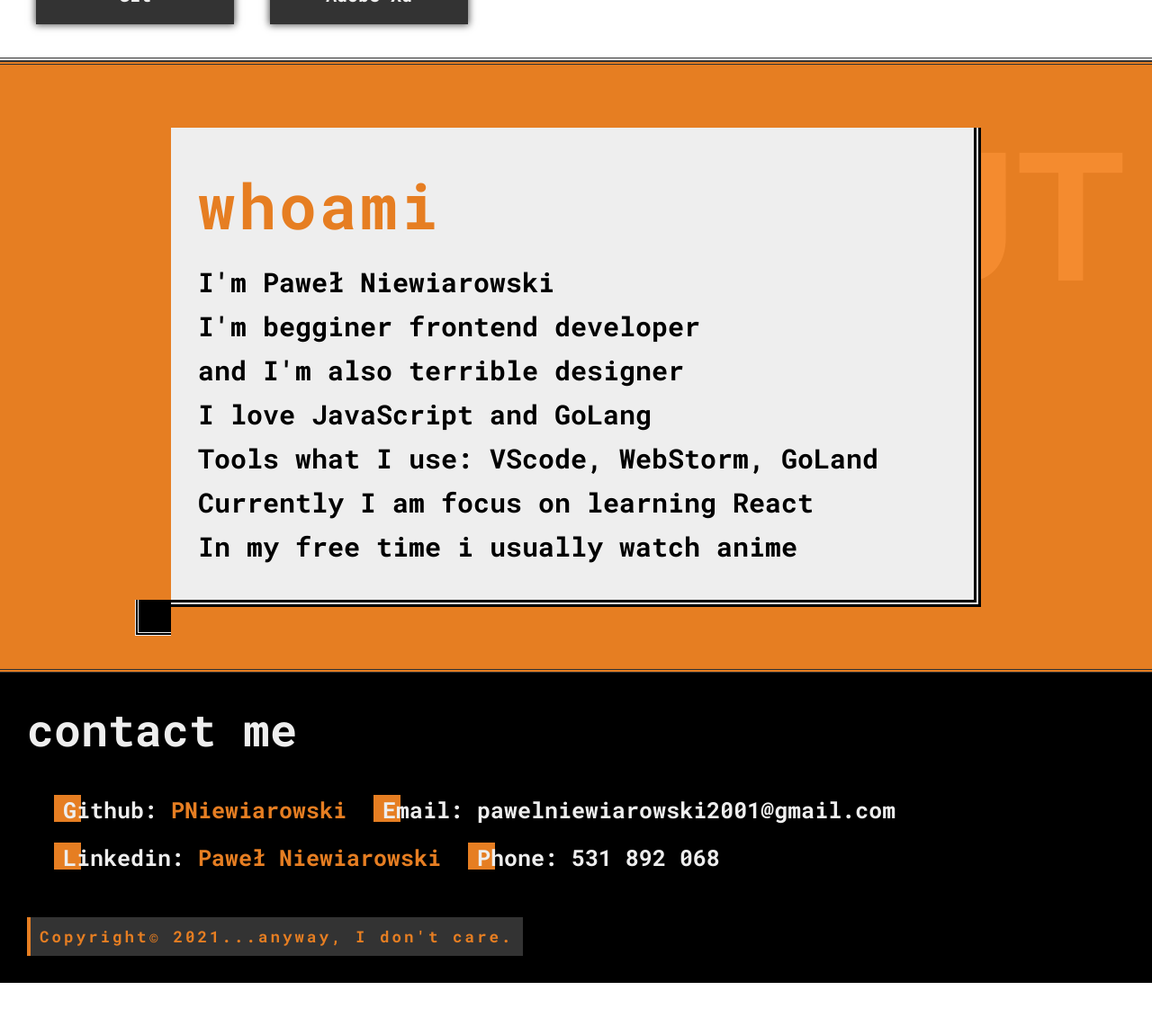
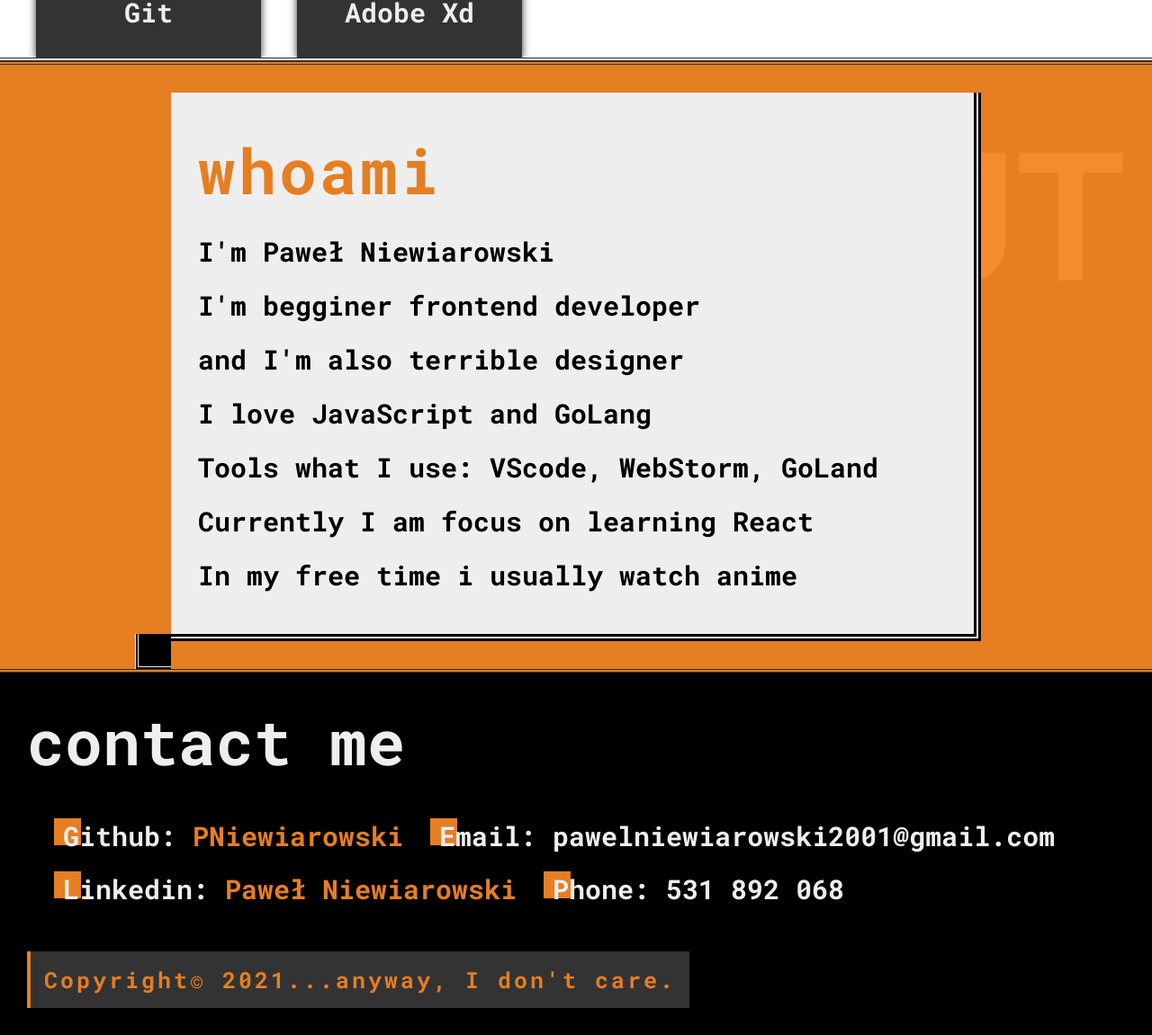
Before and after one commit to pniewiarowski/portfolio-website, a website built with webpack: page src/index.html in a window 1280 px wide. Shown: the part 2052-3203 px from the top of the page at 90% size. Before the commit the page ends 3145 px from the top, so only its background shows below. Built offline with nearby package versions, Linux system fonts and the light colour scheme; files whose address does not match are found by name.

Commit message:
Change font sizes

```diff
--- a/src/styles/elements/_about.scss
+++ b/src/styles/elements/_about.scss
@@ -45,6 +45,7 @@
     &__item {
         font-size: 3rem;
         font-weight: 700;
+        line-height: 5rem;
         margin: 1rem 0;
         color: var(--color-darkest);
         position: relative;
--- a/src/styles/elements/_footer.scss
+++ b/src/styles/elements/_footer.scss
@@ -4,7 +4,7 @@
   padding: 3rem;
 
   &__heading {
-    font-size: 5rem;
+    font-size: 7rem;
     color: var(--color-light);
   }
 
@@ -15,17 +15,13 @@
   }
 
   &__item {
-    font-size: 2rem;
+    font-size: 3rem;
     font-weight: 700;
     margin: 1rem;
     margin-right: 3rem;
     color: var(--color-light);
     position: relative;
     z-index: 1;
-
-    @media screen and (min-width: 540px) {
-      font-size: 2.5rem;
-    }
 
     &::after {
       content: "";
@@ -46,8 +42,8 @@
   &__copyright {
     display: inline-block;
     margin-top: 1rem;
-    padding: 1rem;
-    font-size: 1.75rem;
+    padding: 1.5rem;
+    font-size: 2.5rem;
     font-weight: 700;
     letter-spacing: 3px;
     color: var(--color-accent);
--- a/src/styles/elements/_skill.scss
+++ b/src/styles/elements/_skill.scss
@@ -1,6 +1,9 @@
 .skill {
     padding: 2rem;
     margin: 2rem;
+    width: 25rem;
+    height: 25rem;
+
     display: inline-block;
     background-color: var(--color-dark);
     box-shadow: var(--shadow);
@@ -26,7 +29,7 @@
     }
 
     &__name {
-        font-size: 2rem;
+        font-size: 3rem;
         font-weight: 700px;
         text-align: center;
         margin-top: 1rem;
--- a/src/styles/elements/_skillset.scss
+++ b/src/styles/elements/_skillset.scss
@@ -21,7 +21,7 @@
     }
 
     &__heading {
-        font-size: 5rem;
+        font-size: 7rem;
         font-weight: bold;
         color: var(--color-accent);
         background-color: var(--color-dark);
--- a/src/styles/global/_gloabal.scss
+++ b/src/styles/global/_gloabal.scss
@@ -21,15 +21,15 @@
   }
 
   @media screen and (min-width: 2160px) {
-    font-size: 16px;
+    font-size: 12px;
   }
 
   @media screen and (min-width: 3240px) {
-    font-size: 22px;
+    font-size: 18px;
   }
 
   @media screen and (min-width: 4480px) {
-    font-size: 34px;
+    font-size: 24px;
   }
 }
 
```
